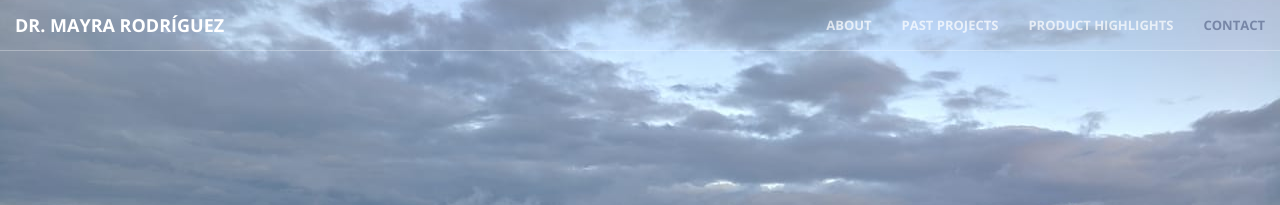
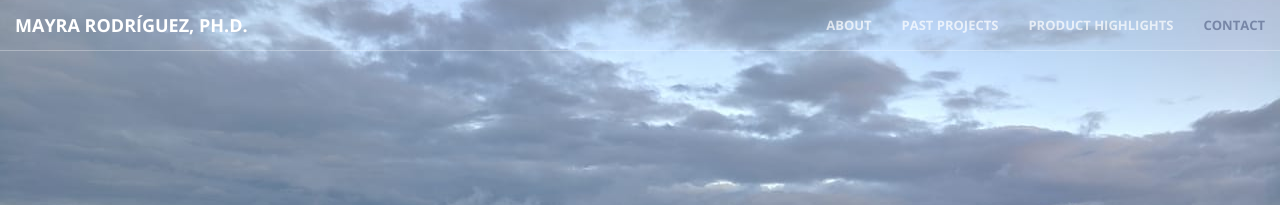
Before and after one commit to RodriguezMayraI/RodriguezMayraI.github.io, a Jekyll site: the page built from index.html, in a window 1280 px wide. Shown: the top 205 px of the page. Built offline with Jekyll 4.4.1, drawn with Linux system fonts in a browser that asks for light colours.

Commit message:
Update nav.html

```diff
--- a/_includes/nav.html
+++ b/_includes/nav.html
@@ -8,7 +8,7 @@
                 <span class="icon-bar"></span>
                 <span class="icon-bar"></span>
             </button>
-            <a class="navbar-brand page-scroll" href="#page-top">Dr. Mayra Rodríguez</a>
+            <a class="navbar-brand page-scroll" href="#page-top">Mayra Rodríguez, Ph.D.</a>
         </div>
 
         <!-- Collect the nav links, forms, and other content for toggling -->
```
